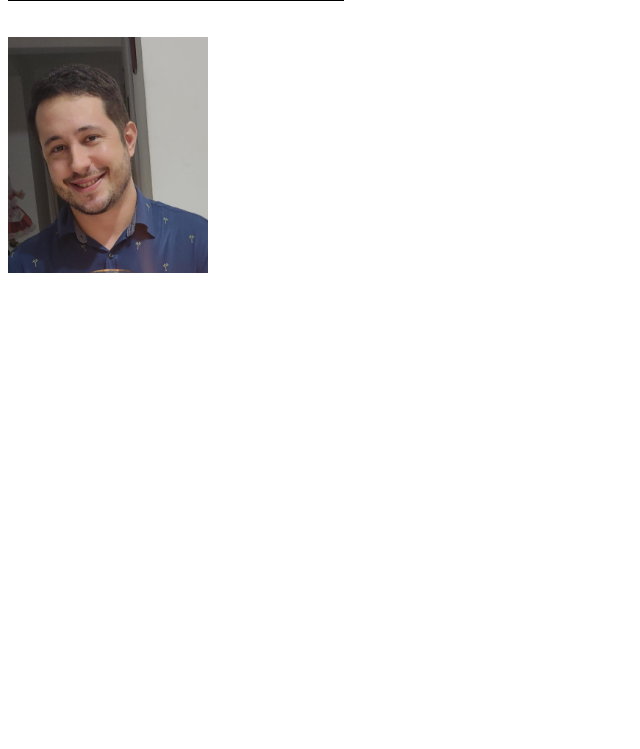
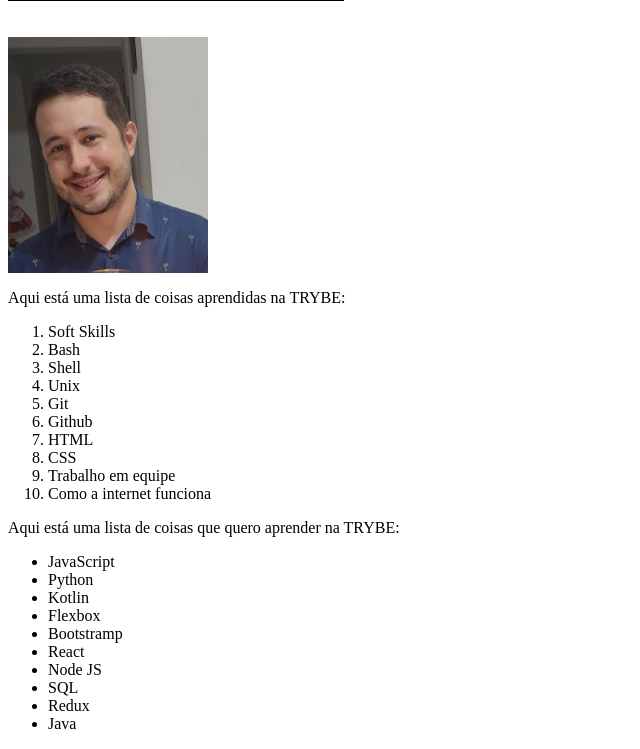
Before and after one commit to tryber/sd-015-b-project-lessons-learned, a website: page index.html in a window 1280 px wide. Shown: the part 71-820 px from the top of the page, without its empty margins (0-640 px from the left). Drawn offline with Linux system fonts and the light colour scheme.

Commit message:
adiciona listas(requisitos 4 e 5

```diff
--- a/index.html
+++ b/index.html
@@ -9,12 +9,41 @@
             <h1 id=titulo>Trybe: Lessons Learned</h1>
         </header>
 
-
+        <main>
             <img id="minha_foto" src="./daniloperfil2.jpeg"></img>
 
+            <section class="listas">
+                <p id="paragrafolista1">Aqui está uma lista de coisas aprendidas na TRYBE:</p>
+                <ol id="licoes_aprendidas">
+                    <li>Soft Skills</li>
+                    <li>Bash</li>
+                    <li>Shell</li>
+                    <li>Unix</li>
+                    <li>Git</li>
+                    <li>Github</li>
+                    <li>HTML</li>
+                    <li>CSS</li>
+                    <li>Trabalho em equipe</li>
+                    <li>Como a internet funciona</li>
+                </ol>
 
 
+                    <p id="paragrafolista2">Aqui está uma lista de coisas que quero aprender na TRYBE:</p>
+                    <ul id="licoes_a_aprender">
+                        <li>JavaScript</li>
+                        <li>Python</li>
+                        <li>Kotlin</li>
+                        <li>Flexbox</li>
+                        <li>Bootstramp</li>
+                        <li>React</li>
+                        <li>Node JS</li>
+                        <li>SQL</li>
+                        <li>Redux</li>
+                        <li>Java</li>
+                    </ul>
+            </section>
 
+ </main>
 
 
 
```
